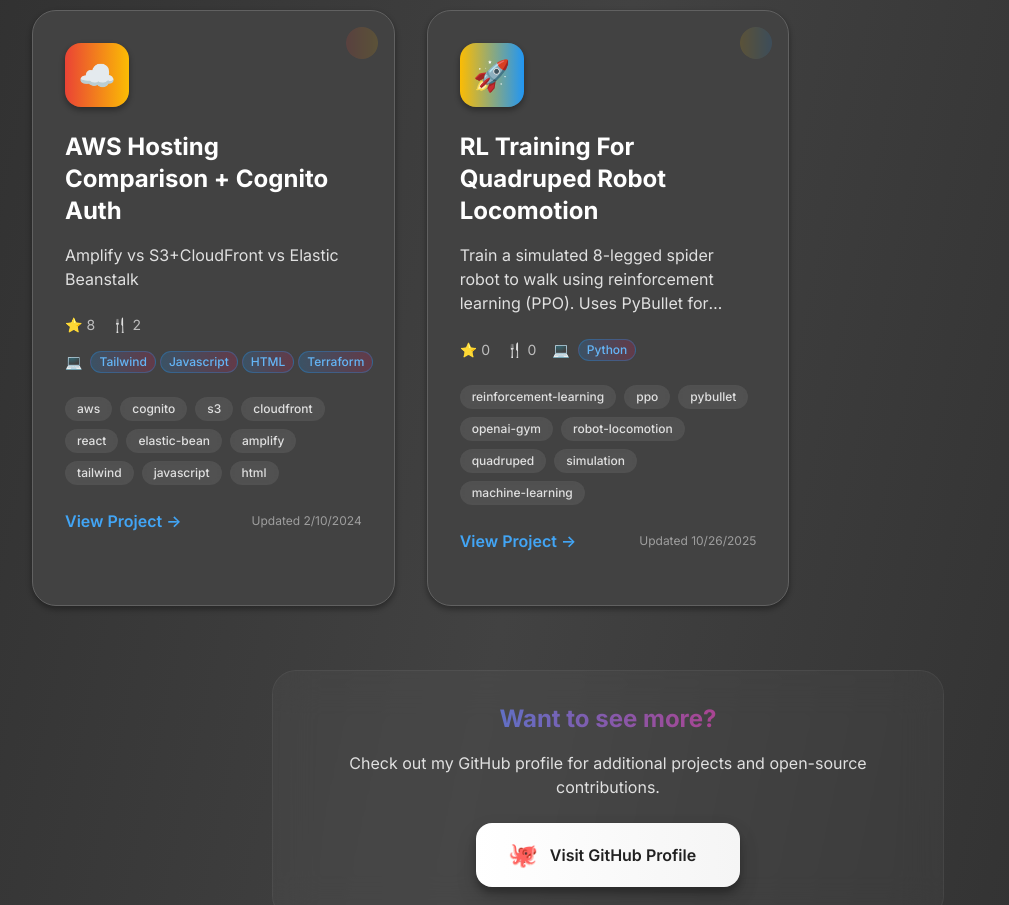
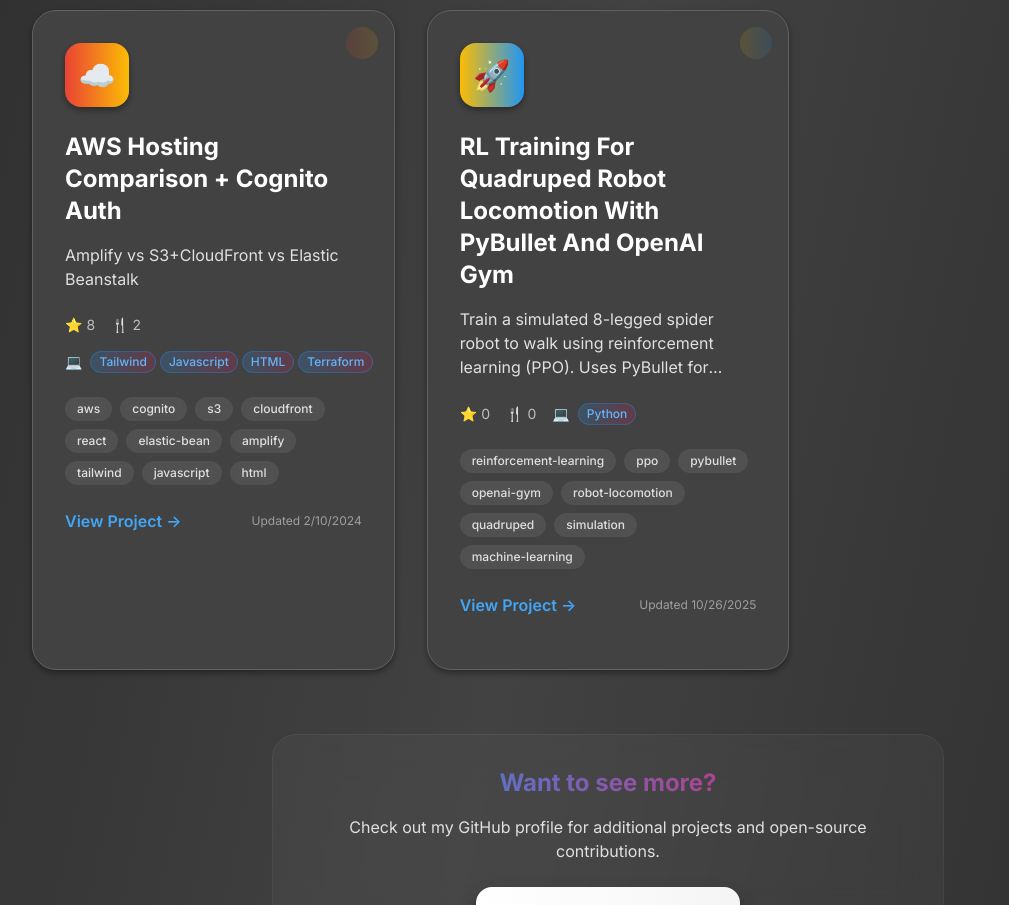
Before and after one commit to rubencg195/rubencg195.github.io, a React (Create React App) app: page / in a window 1280 px wide. Shown: the part 2900-3805 px from the top of the page, without its empty margins (32-1041 px from the left). Built offline with nearby package versions, Linux system fonts and the light colour scheme.

Commit message:
Update: Enhance Walking Spider project name description

```diff
--- a/src/constants.js
+++ b/src/constants.js
@@ -95,7 +95,7 @@
   },
   {
     id: 'walking-spider-openai-pybullet',
-    name: 'RL Training for Quadruped Robot Locomotion',
+    name: 'RL Training for Quadruped Robot Locomotion with PyBullet and OpenAI Gym',
     description: 'Train a simulated 8-legged spider robot to walk using reinforcement learning (PPO). Uses PyBullet for physics simulation and OpenAI Gym for the RL environment.',
     html_url: 'https://github.com/rubencg195/rl-training-quadruped-robot-pybullet-openai-gym',
     stargazers_count: 0,
```
